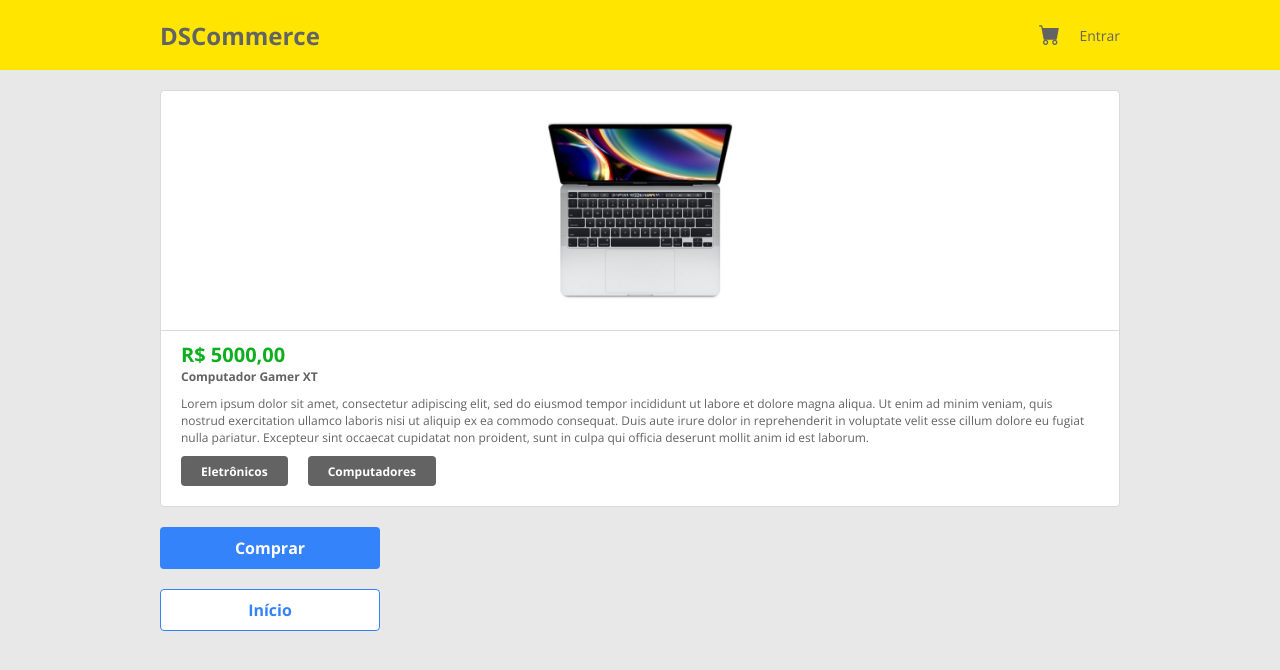
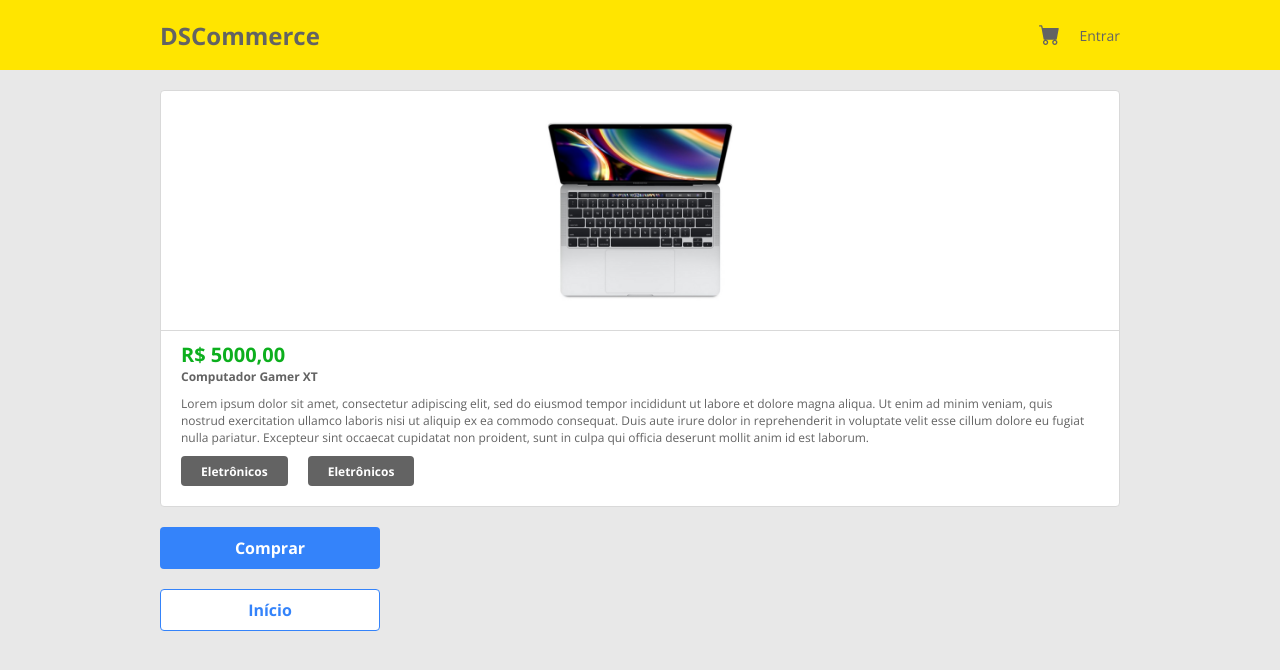
Before and after one commit to hebertaragao/Curso-React-web, a React (Vite) app in the folder projeto/dscommerce-frontend/: page / in a window 1280 px wide. Shown: the top 670 px of the page. Built offline with nearby package versions, Linux system fonts and the light colour scheme.

Commit message:
Creating other details page components

```diff
--- a/projeto/dscommerce-frontend/src/App.css
+++ b/projeto/dscommerce-frontend/src/App.css
@@ -1,53 +1,3 @@
 #product-details-section {
     padding: 20px 0;
 }
-
-.dsc-product-details-top {
-    padding: 10px;
-    display: flex;
-    justify-content: center;
-}
-
-.dsc-product-details-top img {
-    width: 220px;
-}
-
-.dsc-product-details-bottom {
-    padding: 10px 20px;
-}
-
-.dsc-product-details-bottom h3 {
-    color: var(--dsc-color-font-secondary);
-    font-size: 20px;
-}
-
-.dsc-product-details-bottom h4 {
-    color: var(--dsc-color-font-primary);
-    font-size: 12px;
-}
-
-.dsc-product-details-bottom p {
-    color: var(--dsc-color-font-primary);
-    font-size: 12px;
-    margin: 10px 0;
-}
-
-.dsc-category-container {
-    display: flex;
-    flex-wrap: wrap;
-}
-
-.dsc-category {
-    padding: 0 20px;
-    margin-right: 20px;
-    margin-bottom: 10px;
-    background-color: var(--dsc-color-bg-tertiary);
-    border-radius: 4px;
-    height: 30px;
-    font-size: 12px;
-    font-weight: 700;
-    color: var(--dsc-color-font-tertiary);
-    display: flex;
-    justify-content: center;
-    align-items: center;
-}
--- a/projeto/dscommerce-frontend/src/App.tsx
+++ b/projeto/dscommerce-frontend/src/App.tsx
@@ -1,6 +1,8 @@
 import './App.css'
-import computerImg from './assets/computer.png';
+import ButtonInverse from './components/ButtonInverse';
+import ButtonPrimary from './components/ButtonPrimary';
 import HeaderClient from './components/HeaderClient';
+import ProductDetailsCard from './components/ProductDetailsCard';
 
 export default function App() {
   return (
@@ -8,39 +10,10 @@ export default function App() {
       <HeaderClient />
         <main>
           <section id="product-details-section" className="dsc-container">
-          <div className="dsc-card dsc-mb20">
-            <div className="dsc-product-details-top dsc-line-bottom">
-              <img src={computerImg} alt="Computador" />
-            </div>
-            <div className="dsc-product-details-bottom">
-              <h3>R$ 5000,00</h3>
-              <h4>Computador Gamer XT</h4>
-              <p>
-                Lorem ipsum dolor sit amet, consectetur adipiscing elit, sed do
-                eiusmod tempor incididunt ut labore et dolore magna aliqua. Ut
-                enim ad minim veniam, quis nostrud exercitation ullamco laboris
-                nisi ut aliquip ex ea commodo consequat. Duis aute irure dolor in
-                reprehenderit in voluptate velit esse cillum dolore eu fugiat
-                nulla pariatur. Excepteur sint occaecat cupidatat non proident,
-                sunt in culpa qui officia deserunt mollit anim id est laborum.
-              </p>
-              <div className="dsc-category-container">
-                <div className="dsc-category">
-                  Eletrônicos
-                </div>
-                <div className="dsc-category">
-                  Computadores
-                </div>
-              </div>
-            </div>
-          </div>
+          <ProductDetailsCard/>
           <div className="dsc-btn-page-container">
-            <div className="dsc-btn dsc-btn-blue">
-              Comprar
-            </div>
-            <div className="dsc-btn dsc-btn-white">
-              Início
-            </div>
+            <ButtonPrimary/>
+            <ButtonInverse/>
           </div>
         </section>
       </main >
--- /dev/null
+++ b/projeto/dscommerce-frontend/src/components/ButtonInverse/index.tsx
@@ -0,0 +1,9 @@
+import './styles.css';
+
+export default function ButtonInverse() {
+    return (
+        <div className="dsc-btn dsc-btn-white">
+            Início
+        </div>
+    );
+}
--- /dev/null
+++ b/projeto/dscommerce-frontend/src/components/ButtonInverse/styles.css
@@ -0,0 +1,5 @@
+.dsc-btn-white {
+    border: 1px solid var(--dsc-color-btn-primary);
+    background-color: var(--dsc-color-btn-inverse);
+    color: var(--dsc-color-btn-primary);
+  }
--- /dev/null
+++ b/projeto/dscommerce-frontend/src/components/ButtonPrimary/index.tsx
@@ -0,0 +1,8 @@
+import './styles.css'
+export default function ButtonPrimary() {
+    return (
+        <div className="dsc-btn dsc-btn-blue">
+            Comprar
+        </div>
+    );
+}
--- /dev/null
+++ b/projeto/dscommerce-frontend/src/components/ButtonPrimary/styles.css
@@ -0,0 +1,5 @@
+.dsc-btn-blue {
+    border: none;
+    background-color: var(--dsc-color-btn-primary);
+    color: var(--dsc-color-btn-inverse);
+  }
--- /dev/null
+++ b/projeto/dscommerce-frontend/src/components/ProductCategory/index.tsx
@@ -0,0 +1,9 @@
+import './styles.css';
+
+export default function ProductCategory() {
+    return (
+        <div className="dsc-category">
+            Eletrônicos
+        </div>
+    );
+}
--- /dev/null
+++ b/projeto/dscommerce-frontend/src/components/ProductCategory/styles.css
@@ -0,0 +1,14 @@
+.dsc-category {
+    padding: 0 20px;
+    margin-right: 20px;
+    margin-bottom: 10px;
+    background-color: var(--dsc-color-bg-tertiary);
+    border-radius: 4px;
+    height: 30px;
+    font-size: 12px;
+    font-weight: 700;
+    color: var(--dsc-color-font-tertiary);
+    display: flex;
+    justify-content: center;
+    align-items: center;
+}
--- /dev/null
+++ b/projeto/dscommerce-frontend/src/components/ProductDetailsCard/index.tsx
@@ -0,0 +1,30 @@
+import './styles.css';
+import computerImg from '../../assets/computer.png';
+import ProductCategory from '../ProductCategory';
+
+export default function ProductDetailsCard() {
+    return (
+        <div className="dsc-card dsc-mb20">
+            <div className="dsc-product-details-top dsc-line-bottom">
+                <img src={computerImg} alt="Computador" />
+            </div>
+            <div className="dsc-product-details-bottom">
+                <h3>R$ 5000,00</h3>
+                <h4>Computador Gamer XT</h4>
+                <p>
+                    Lorem ipsum dolor sit amet, consectetur adipiscing elit, sed do
+                    eiusmod tempor incididunt ut labore et dolore magna aliqua. Ut
+                    enim ad minim veniam, quis nostrud exercitation ullamco laboris
+                    nisi ut aliquip ex ea commodo consequat. Duis aute irure dolor in
+                    reprehenderit in voluptate velit esse cillum dolore eu fugiat
+                    nulla pariatur. Excepteur sint occaecat cupidatat non proident,
+                    sunt in culpa qui officia deserunt mollit anim id est laborum.
+                </p>
+                <div className="dsc-category-container">
+                    <ProductCategory/>
+                    <ProductCategory/>
+                </div>
+            </div>
+        </div>
+    );
+}
--- /dev/null
+++ b/projeto/dscommerce-frontend/src/components/ProductDetailsCard/styles.css
@@ -0,0 +1,34 @@
+.dsc-product-details-top {
+    padding: 10px;
+    display: flex;
+    justify-content: center;
+}
+
+.dsc-product-details-top img {
+    width: 220px;
+}
+
+.dsc-product-details-bottom {
+    padding: 10px 20px;
+}
+
+.dsc-product-details-bottom h3 {
+    color: var(--dsc-color-font-secondary);
+    font-size: 20px;
+}
+
+.dsc-product-details-bottom h4 {
+    color: var(--dsc-color-font-primary);
+    font-size: 12px;
+}
+
+.dsc-product-details-bottom p {
+    color: var(--dsc-color-font-primary);
+    font-size: 12px;
+    margin: 10px 0;
+}
+
+.dsc-category-container {
+    display: flex;
+    flex-wrap: wrap;
+}
--- a/projeto/dscommerce-frontend/src/index.css
+++ b/projeto/dscommerce-frontend/src/index.css
@@ -199,18 +199,6 @@ nav a {
   cursor: pointer;
 }
 
-.dsc-btn-blue {
-  border: none;
-  background-color: var(--dsc-color-btn-primary);
-  color: var(--dsc-color-btn-inverse);
-}
-
-.dsc-btn-white {
-  border: 1px solid var(--dsc-color-btn-primary);
-  background-color: var(--dsc-color-btn-inverse);
-  color: var(--dsc-color-btn-primary);
-}
-
 .dsc-btn-next-page {
   border: 1px solid var(--dsc-color-btn-primary);
   padding: 10px;
@@ -231,7 +219,8 @@ nav a {
   color: var(--dsc-color-font-primary);
 }
 
-.dsc-search-bar button, .dsc-search-bar input {
+.dsc-search-bar button,
+.dsc-search-bar input {
   border: 1px solid var(--dsc-color-card-border);
 }
 
```
